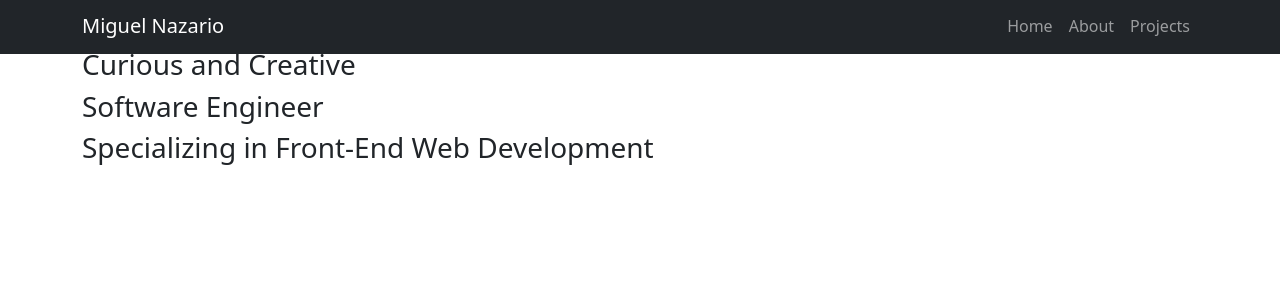
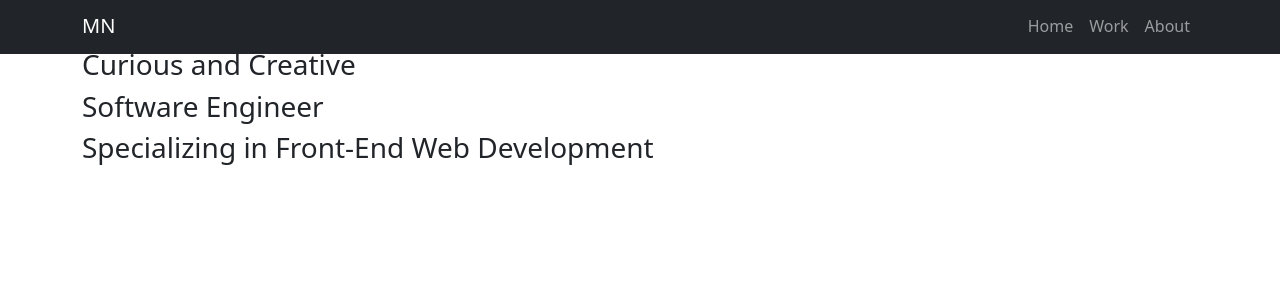
Before and after one commit to gitMiguel27/my-portfolio, a React (Vite) app: page / in a window 1280 px wide. Shown: the part 8-306 px from the top of the page. Built offline with nearby package versions, Linux system fonts and the light colour scheme.

Commit message:
updated header and navigation

```diff
--- a/src/App.jsx
+++ b/src/App.jsx
@@ -3,7 +3,7 @@ import 'bootstrap/dist/css/bootstrap.min.css'
 import Header from './components/Header/Header'
 import Hero from './pages/Hero/Hero'
 import About from './pages/About/About'
-import Projects from './pages/Projects/Projects'
+import Work from './pages/Work/Work'
 import Footer from './components/Footer/Footer'
 
 function App() {
@@ -12,8 +12,8 @@ function App() {
     <div id='app'>
       <Header />
       <Hero />
+      <Work />
       <About />
-      <Projects />
       <Footer />
     </div>
   )
--- a/src/components/Header/Header.jsx
+++ b/src/components/Header/Header.jsx
@@ -2,15 +2,15 @@ import { Container, Nav, Navbar } from "react-bootstrap"
 
 function Header() {
   return (
-    <Navbar collapseOnSelect expand="lg" bg="dark" data-bs-theme="dark" sticky="top" style={{ minheight: '50px' }}>
+    <Navbar collapseOnSelect expand="lg" bg="dark" data-bs-theme="dark" sticky="top">
       <Container>
-        <Navbar.Brand href="#home">Miguel Nazario</Navbar.Brand>
+        <Navbar.Brand href="#home">MN</Navbar.Brand>
         <Navbar.Toggle aria-controls="responsive-navbar-nav" />
         <Navbar.Collapse id="responsive-navbar-nav">
           <Nav className="ms-auto">
             <Nav.Link href="#home">Home</Nav.Link>
+            <Nav.Link href="#work">Work</Nav.Link>
             <Nav.Link href="#about">About</Nav.Link>
-            <Nav.Link href="#projects">Projects</Nav.Link>
           </Nav>
         </Navbar.Collapse>
       </Container>
--- a/src/pages/Projects/Projects.jsx
+++ /dev/null
@@ -1,11 +0,0 @@
-import { Container } from "react-bootstrap"
-
-function Projects() {
-  return (
-    <Container id='projects' style={{ height: '100vh', scrollSnapAlign: 'center', scrollMarginTop: '100px' }} >
-      <h3>Projects</h3>
-    </Container>
-  )
-}
-
-export default Projects
--- /dev/null
+++ b/src/pages/Work/Work.jsx
@@ -0,0 +1,11 @@
+import { Container } from "react-bootstrap"
+
+function Work() {
+  return (
+    <Container id='work' style={{ height: '100vh', scrollSnapAlign: 'center', scrollMarginTop: '100px' }} >
+      <h3>Work</h3>
+    </Container>
+  )
+}
+
+export default Work
```
